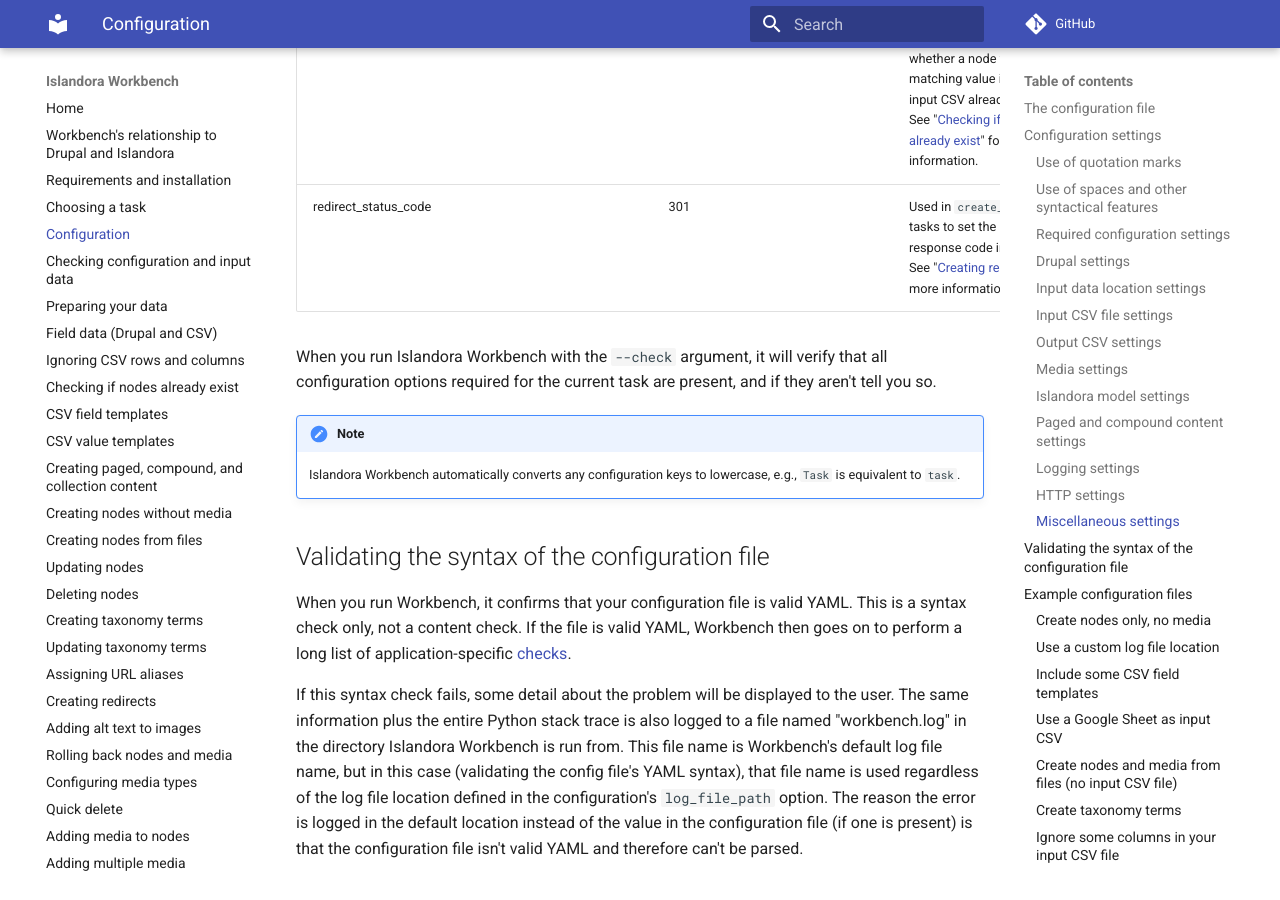
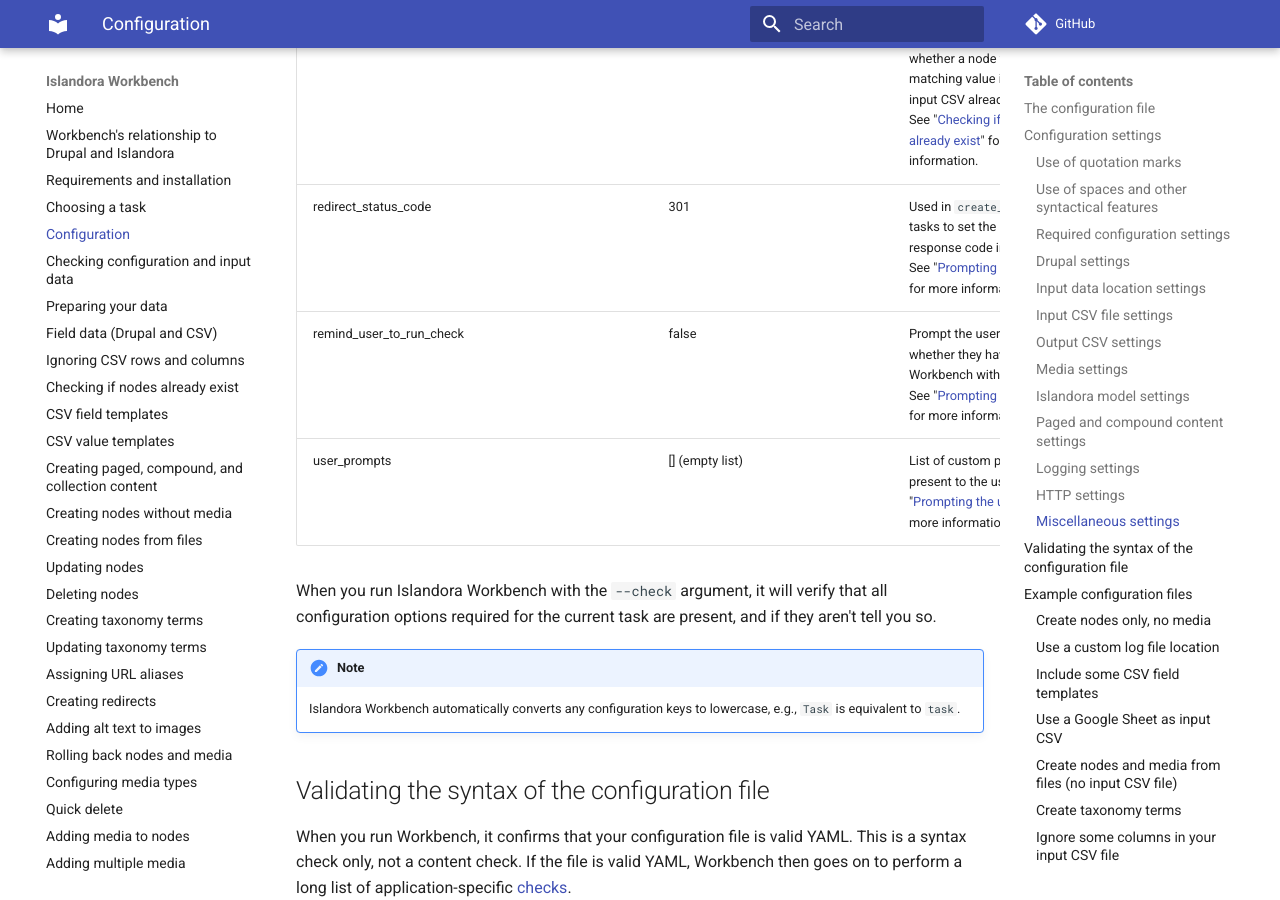
Before and after one commit to mjordan/islandora_workbench_docs, an MkDocs documentation site: the page built from docs/configuration.md, in a window 1280 px wide and 900 px high, scrolled down 23893 px. Built offline with MkDocs 1.6.1 and Material for MkDocs 9.7.7, drawn with Linux system fonts in a browser that asks for light colours; comment, search, counter and statistics services are not loaded.

Commit message:
Updated config setttings docs to include new settings for prompting the user.

```diff
--- a/docs/configuration.md
+++ b/docs/configuration.md
@@ -258,7 +258,9 @@
 | contact_sheet_output_dir |  | contact_sheet_output | Used in `create` tasks to specify the name of the directory where contact sheet output is written. Can be relative (to the Workbench directory) or absolute. See "[Generating a contact sheet](/islandora_workbench_docs/contact_sheet/)" for more information. |
 | contact_sheet_css_path |  | assets/contact_sheet/contact-sheet.css | Used in `create` tasks to specify the path of the CSS stylesheet to use in contact sheets. Can be relative (to the Workbench directory) or absolute. See "[Generating a contact sheet](/islandora_workbench_docs/contact_sheet/)" for more information. |
 | node_exists_verification_view_endpoint |  | | Used in `create` tasks to tell Workbench to check whether a node with a matching value in your input CSV already exists. See "[Checking if nodes already exist](/islandora_workbench_docs/checking_if_nodes_exist/)" for more information. |
-| redirect_status_code |  | 301 | Used in `create_redirect` tasks to set the HTTP response code in redirects. See "[Creating redirects](/islandora_workbench_docs/redirects/)" for more information. |
+| redirect_status_code |  | 301 | Used in `create_redirect` tasks to set the HTTP response code in redirects. See "[Prompting the user](/islandora_workbench_docs/redirects/)" for more information. |
+| remind_user_to_run_check |  | false | Prompt the user to confirm whether they have run Workbench with `--check`. See "[Prompting the user](/islandora_workbench_docs/prompts/)" for more information. |
+| user_prompts |  | [] (empty list) | List of custom prompts to present to the user. See "[Prompting the user](/islandora_workbench_docs/prompts/)" for more information. |
 
 
 When you run Islandora Workbench with the `--check` argument, it will verify that all configuration options required for the current task are present, and if they aren't tell you so.
```
